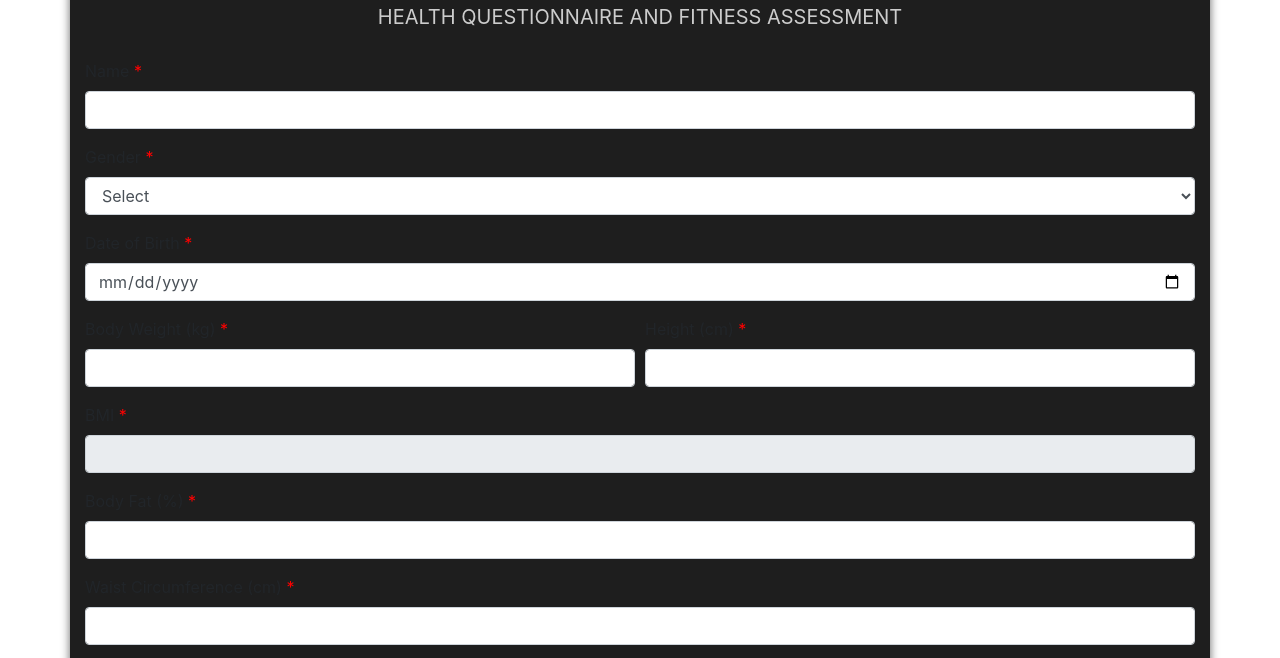
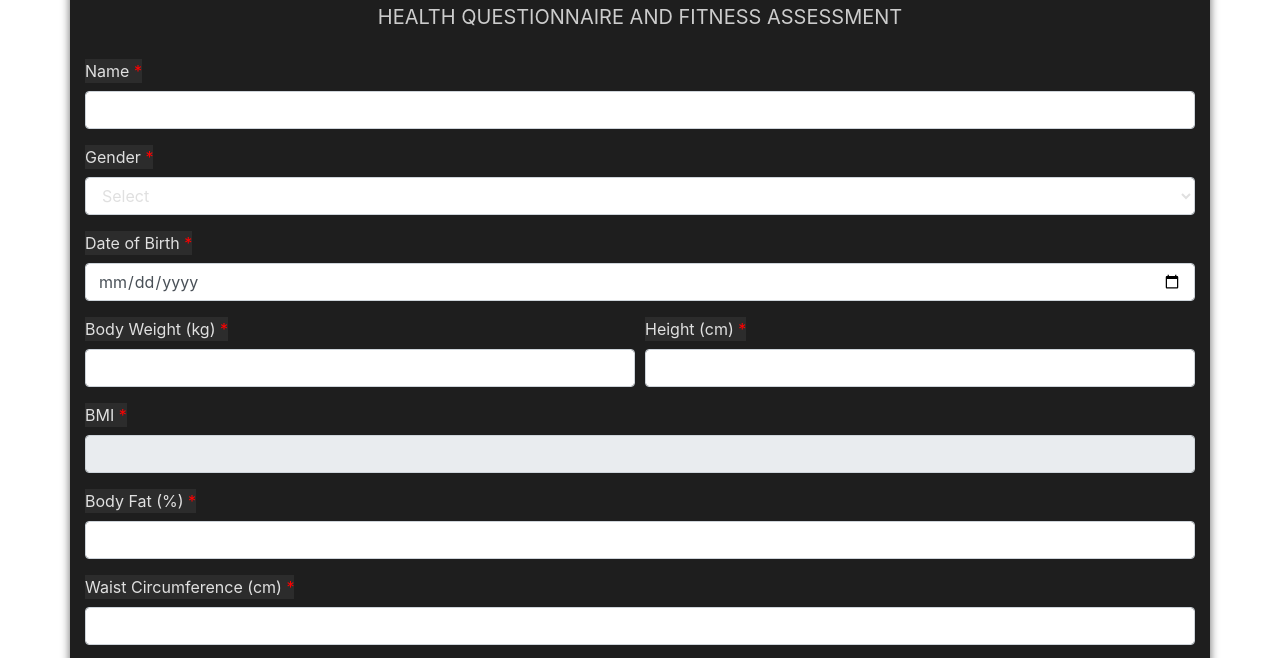
Before and after one commit to vikasjha08/client-intake, a plain HTML site: page index.html in a window 1280 px wide. Shown: the part 121-779 px from the top of the page. Drawn offline with nearby package versions, Linux system fonts and the light colour scheme.

Commit message:
Update styles.css

```diff
--- a/styles.css
+++ b/styles.css
@@ -28,6 +28,11 @@ h4.form-subtitle {
   margin-bottom: 30px;
 }
 
+label, select, option, textarea {
+  color: #e0e0e0 !important;
+  background-color: #2c2c2c;
+}
+
 .formbuilder-required {
   color: red;
 }
```
